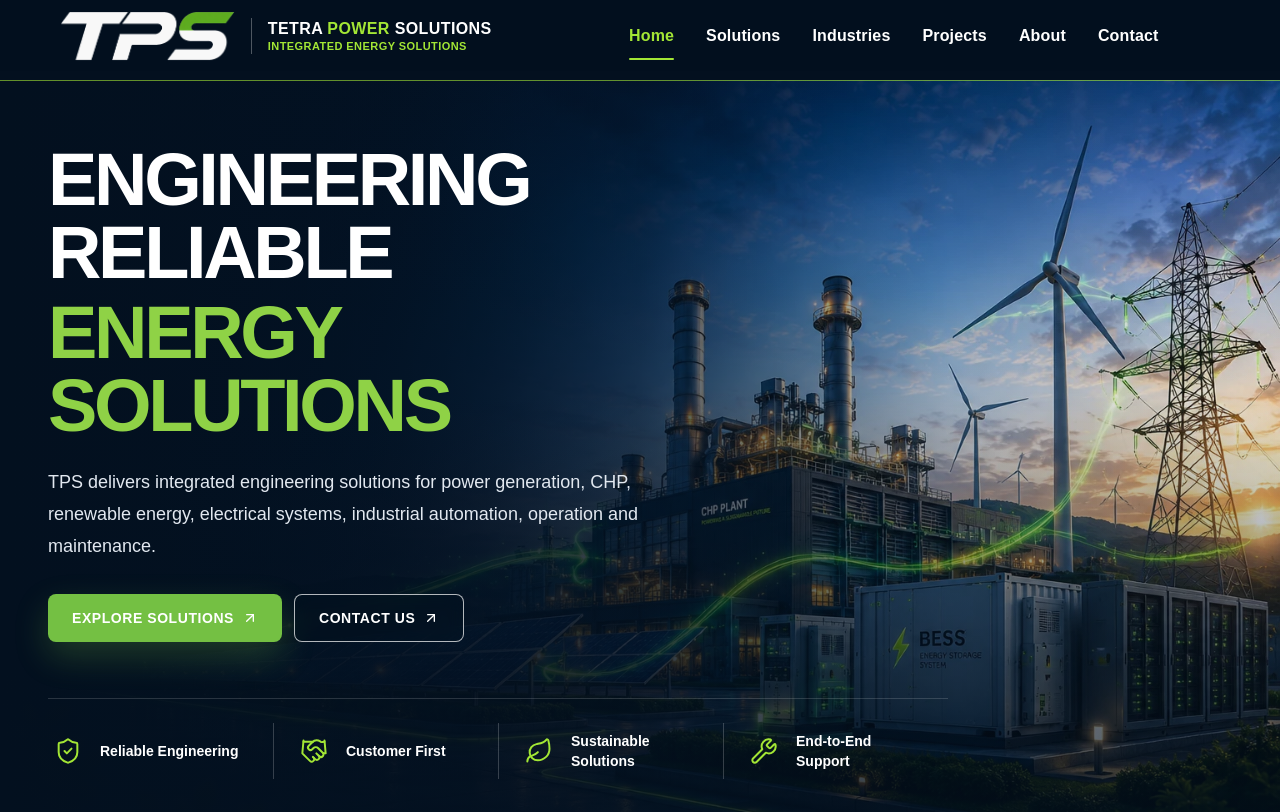
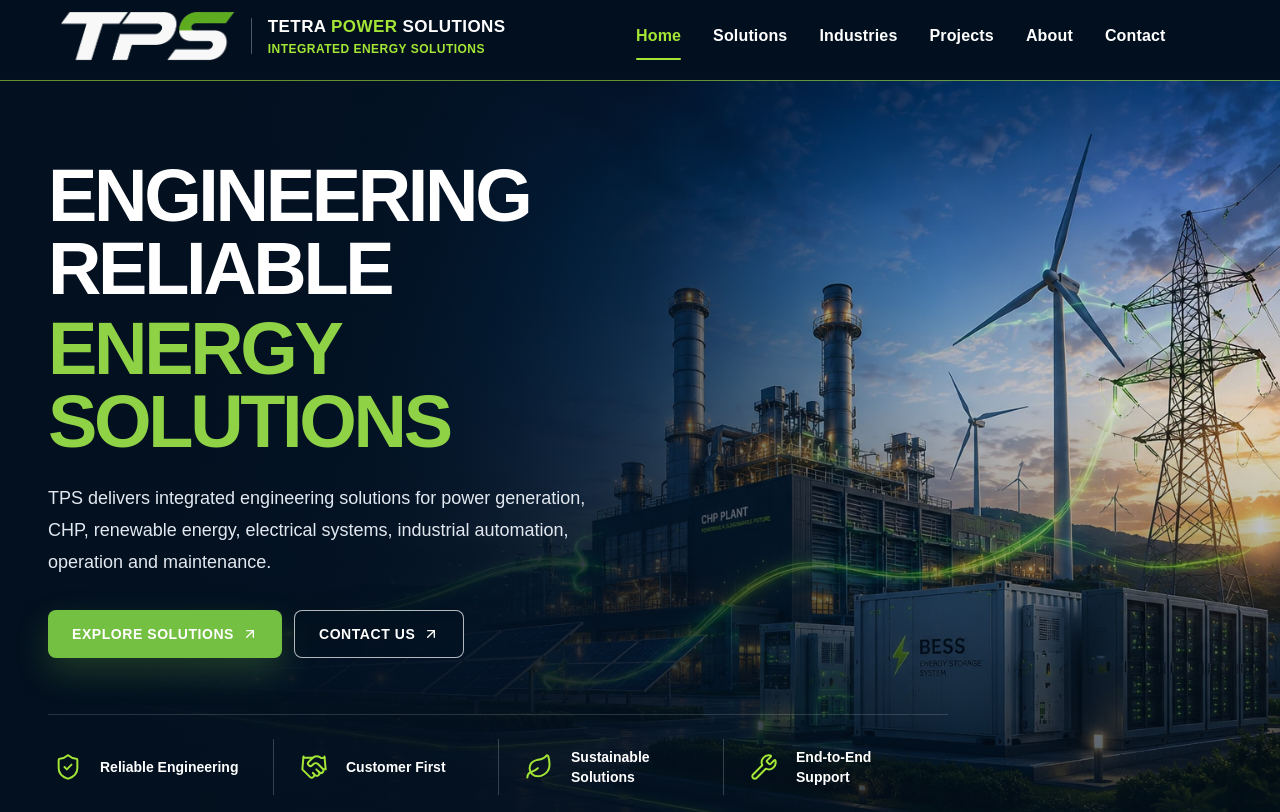
Before and after one commit to 1979abdelaziz-lgtm/tps-website, a Next.js app: page / in a window 1280 px wide. Shown: the top 812 px of the page. Built offline with nearby package versions, Linux system fonts and the light colour scheme.

Commit message:
final polish03

```diff
--- a/app/components/Header.tsx
+++ b/app/components/Header.tsx
@@ -53,10 +53,10 @@ export default function Header() {
           />
 
           <span className="hidden min-w-0 flex-col justify-center leading-none sm:flex">
-            <span className="whitespace-nowrap text-[13px] font-extrabold tracking-[0.025em] text-white lg:text-[14px] xl:text-[16px]">
+            <span className="whitespace-nowrap text-[14px] font-extrabold tracking-[0.025em] text-white lg:text-[15px] xl:text-[17px]">
               TETRA <span className="text-[#A3E635]">POWER</span> SOLUTIONS
             </span>
-            <span className="mt-1 whitespace-nowrap text-[9px] font-semibold tracking-[0.04em] text-[#A3E635] lg:text-[10px] xl:text-[11px]">
+            <span className="mt-2 whitespace-nowrap text-[10px] font-semibold tracking-[0.04em] text-[#A3E635] lg:text-[11px] xl:text-[12px]">
               INTEGRATED ENERGY SOLUTIONS
             </span>
           </span>
--- a/app/components/Hero.tsx
+++ b/app/components/Hero.tsx
@@ -42,14 +42,14 @@ export default function Hero() {
         className="absolute inset-0 bg-[linear-gradient(180deg,rgba(3,16,31,.08)_0%,transparent_42%,rgba(3,16,31,.72)_100%)]"
       />
 
-      <div className="relative z-10 mx-auto flex min-h-[calc(100svh-72px)] max-w-[1440px] flex-col justify-center px-5 pb-8 pt-20 sm:px-7 lg:px-10 lg:pb-10 lg:pt-16 xl:px-12">
+      <div className="relative z-10 mx-auto flex min-h-[calc(100svh-72px)] max-w-[1440px] flex-col justify-center px-5 pb-8 pt-24 sm:px-7 lg:px-10 lg:pb-10 lg:pt-20 xl:px-12">
         <div className="max-w-[670px]">
           <h1 className="max-w-[650px] text-balance text-[42px] font-extrabold uppercase leading-[0.98] tracking-[-0.045em] sm:text-[58px] lg:text-[66px] xl:text-[74px]">
             Engineering reliable
             <span className="mt-2 block text-[#8FD246]">energy solutions</span>
           </h1>
 
-          <p className="mt-6 max-w-[620px] text-base leading-7 text-slate-200 sm:text-lg sm:leading-8">
+          <p className="mt-6 max-w-[580px] text-base leading-7 text-slate-200 sm:text-lg sm:leading-8">
             TPS delivers integrated engineering solutions for power generation, CHP,
             renewable energy, electrical systems, industrial automation, operation and
             maintenance.
@@ -66,7 +66,7 @@ export default function Hero() {
 
             <Link
               href="/contact"
-              className="group inline-flex min-h-12 items-center justify-center gap-2 rounded-lg border border-white/70 bg-[#03101f]/25 px-6 py-3 text-sm font-extrabold uppercase tracking-[0.04em] text-white backdrop-blur-sm transition duration-300 hover:-translate-y-0.5 hover:border-[#A3E635] hover:bg-white/[0.06] hover:text-[#C7F36A] focus-visible:outline-none focus-visible:ring-2 focus-visible:ring-white focus-visible:ring-offset-2 focus-visible:ring-offset-[#03101f]"
+              className="group inline-flex min-h-12 items-center justify-center gap-2 rounded-lg border border-white/70 bg-[#03101f]/25 px-6 py-3 text-sm font-extrabold uppercase tracking-[0.04em] text-white backdrop-blur-sm transition duration-300 hover:-translate-y-0.5 hover:border-[#A3E635] hover:bg-white/[0.06] hover:text-[#C7F36A] hover:shadow-[0_12px_28px_rgba(163,230,53,.18)] focus-visible:outline-none focus-visible:ring-2 focus-visible:ring-white focus-visible:ring-offset-2 focus-visible:ring-offset-[#03101f]"
             >
               Contact us
               <ArrowUpRight className="h-4 w-4 transition-transform duration-300 group-hover:translate-x-0.5 group-hover:-translate-y-0.5" aria-hidden="true" />
```
